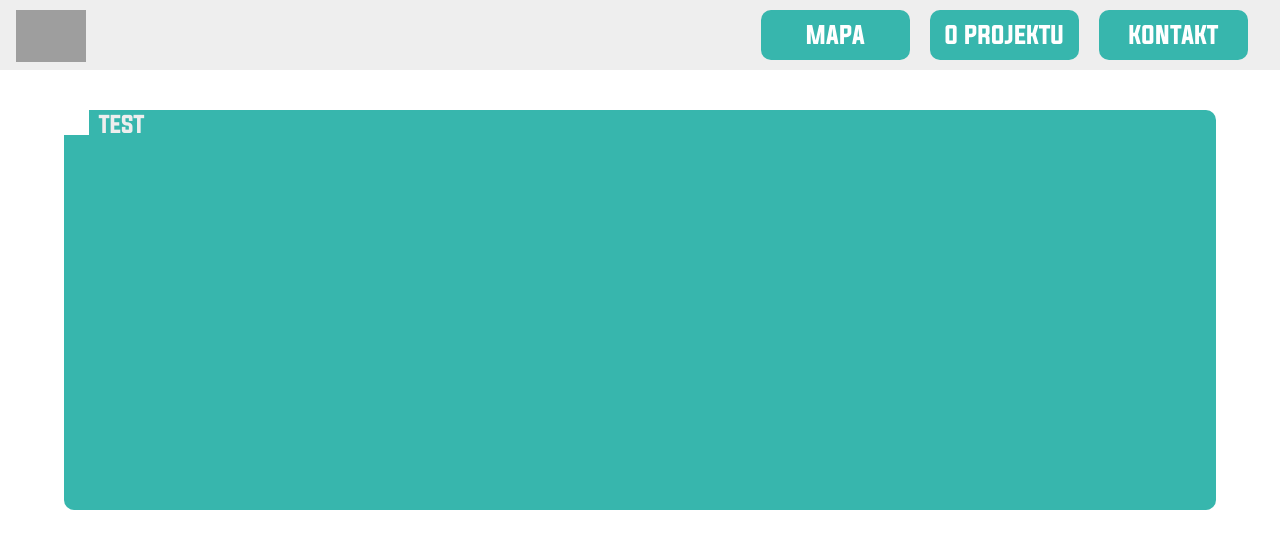
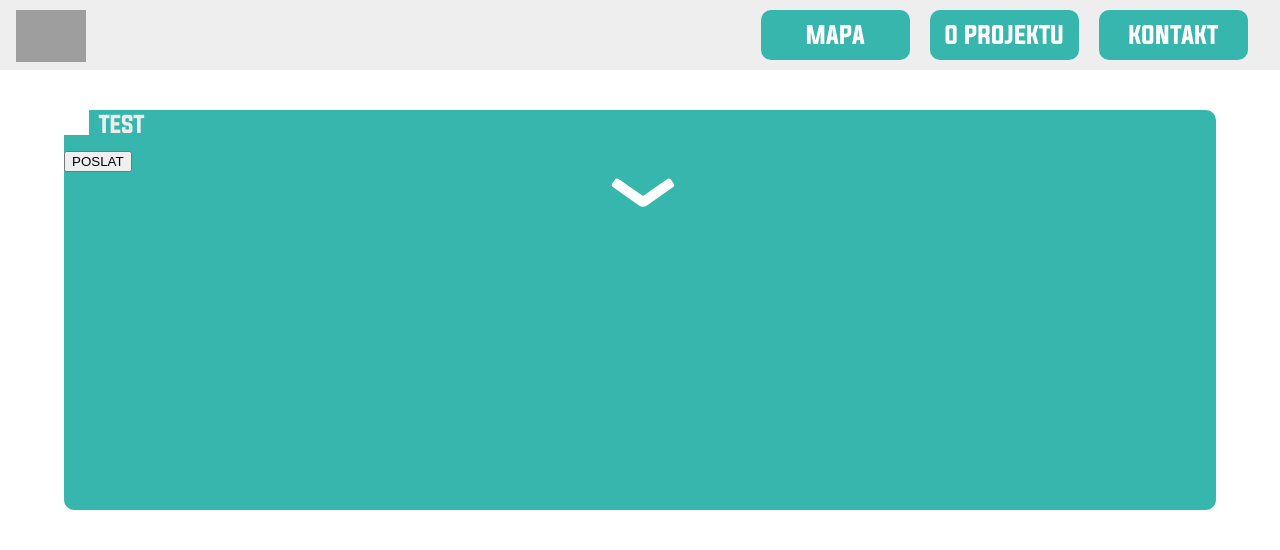
Before and after one commit to krystxf/FindHome, a PHP site: page / in a window 1280 px wide. Shown: the top 550 px of the page. Run offline with PHP 8.4, Linux system fonts and the light colour scheme; some libraries are stand-ins or nearby versions; grey boxes are pictures that could not be loaded.

Commit message:
Updated form

```diff
--- a/index.php
+++ b/index.php
@@ -10,6 +10,8 @@
   <title>Find home</title>
   <link rel="icon" type="image/png" href="images/find-home.ico">
 
+  <link rel="stylesheet" href="styles/anim.css">
+
   <!-- Radši bych to tady nechal pro jistotu-->
   <!-- <script src="https://polyfill.io/v3/polyfill.min.js?features=default"></script>-->
 
@@ -17,7 +19,7 @@
   <script src="https://maps.googleapis.com/maps/api/js?key=AIzaSyBqac8iFjKYK_AIRaoRxXfYaTJE3CSkmUI&callback=initMap&libraries=visualization&v=weekly" defer></script>
 </head>
 
-<body>
+<body onload="Load()">
   <div id="navbar">
     <img src="images/find-home-web" id="logo"></img>
     <ul>
@@ -28,14 +30,24 @@
 
   </div>
 
-  <form id="form" action="index.php" method="GET">
-    <div id="checkboxes">
-    <label class="container">TEST
-      <input type="checkbox">
-      <span class="checkmark"></span>
-    </label>
+  <div id="form">
+    <div id="form-items">
+      <div id="checkboxes">
+        <label class="container">TEST
+          <input type="checkbox">
+          <span class="checkmark"></span>
+        </label>
+      </div>
+      <button id="btn-comp">POSLAT</button>
+
+      <a id="arrow-icon">
+        <span class="left-bar"></span>
+        <span class="right-bar"></span>
+      </a>
     </div>
-  </form>
+  </div>
+
+
 
   <div id="map">
   </div>
@@ -47,7 +59,6 @@
   <?php
   echo "helou, tady bude ta pravá šmakuláááááááda";
   ?>
-
 </body>
 
 </html>
--- a/scripts/form.js
+++ b/scripts/form.js
@@ -1,9 +1,31 @@
-let points = 0;
+function Load() {
+    let points = 0;
 
-const checkBox = document.getElementsByClassName("check");
-const form = document.getElementById("form");
-const btn = document.getElementById("comp");
+    const checkBox = document.getElementsByClassName("check");
 
-function comp() {
+    let btn = document.querySelector("#btn-comp");
+    let arrow = document.querySelector("#arrow-icon");
+    btn.addEventListener("click", myFunction);
+    arrow.addEventListener("click", arrowClick);
+
+    function myFunction() {
+        document.getElementById("form").style.height = "5vh";
+        document.getElementById("form-items").style.visibility = "hidden";
+        arrow.style.visibility = "visible";
+    }
+
+
+
+    function arrowClick() {
+        if(arrow.classList.contains("open")){
+            arrow.classList.remove("open");
+        }
+        else{
+            arrow.classList.add("open");
+        }
+    }
+
+
+
 
 }
--- /dev/null
+++ b/styles/anim.css
@@ -0,0 +1,79 @@
+#arrow-icon {
+  height: 2.8em;
+  width: 2.8em;
+  display: block;
+  padding: 0.5em;
+  margin: 1em auto;
+  position: relative;
+  cursor: pointer;
+  border-radius: 4px;
+}
+
+.left-bar {
+  position: absolute;
+  background-color: transparent;
+  top: 0;
+  left: 0;
+  width: 40px;
+  height: 10px;
+  display: block;
+  -webkit-transform: rotate(35deg);
+          transform: rotate(35deg);
+  float: right;
+  border-radius: 2px;
+}
+
+.left-bar:after {
+  content: "";
+  background-color: white;
+  width: 40px;
+  height: 10px;
+  display: block;
+  float: right;
+  border-radius: 6px 10px 10px 6px;
+  -webkit-transition: all 0.5s cubic-bezier(0.25, 1.7, 0.35, 0.8);
+  transition: all 0.5s cubic-bezier(0.25, 1.7, 0.35, 0.8);
+  z-index: -1;
+}
+
+.right-bar {
+  position: absolute;
+  background-color: transparent;
+  top: 0px;
+  left: 26px;
+  width: 40px;
+  height: 10px;
+  display: block;
+  -webkit-transform: rotate(-35deg);
+          transform: rotate(-35deg);
+  float: right;
+  border-radius: 2px;
+}
+
+.right-bar:after {
+  content: "";
+  background-color: white;
+  width: 40px;
+  height: 10px;
+  display: block;
+  float: right;
+  border-radius: 10px 6px 6px 10px;
+  -webkit-transition: all 0.5s cubic-bezier(0.25, 1.7, 0.35, 0.8);
+  transition: all 0.5s cubic-bezier(0.25, 1.7, 0.35, 0.8);
+  z-index: -1;
+}
+
+.open .left-bar:after {
+  -webkit-transform-origin: center center;
+          transform-origin: center center;
+  -webkit-transform: rotate(-70deg);
+          transform: rotate(-70deg);
+}
+
+.open .right-bar:after {
+  -webkit-transform-origin: center center;
+          transform-origin: center center;
+  -webkit-transform: rotate(70deg);
+          transform: rotate(70deg);
+}
+/*# sourceMappingURL=anim.css.map */
--- /dev/null
+++ b/styles/anim.scss
@@ -0,0 +1,74 @@
+$easing: cubic-bezier(.25,1.7,.35,.8);
+$duration: 0.5s;
+
+#arrow-icon {
+  height: 2.8em;
+  width: 2.8em;
+  display:block;
+  padding: 0.5em;
+  margin: 1em auto;
+  position: relative;
+  cursor: pointer;
+  border-radius: 4px;
+}
+
+
+.left-bar {
+  position: absolute;
+  background-color: transparent;
+  top: 0;
+  left:0;
+  width: 40px;
+  height: 10px;
+  display: block;
+  transform: rotate(35deg);
+  float: right;
+  border-radius: 2px;
+  &:after {
+    content:"";
+    background-color: white;
+    width: 40px;
+    height: 10px;
+    display: block;
+    float: right;
+    border-radius: 6px 10px 10px 6px;
+    transition: all $duration $easing;
+    z-index: -1;
+  }
+}
+
+.right-bar {
+  position: absolute;
+  background-color: transparent;
+  top: 0px;
+  left:26px;
+  width: 40px;
+  height: 10px;
+  display: block;
+  transform: rotate(-35deg);
+  float: right;
+  border-radius: 2px;
+  &:after {
+    content:"";
+    background-color: white;
+    width: 40px;
+    height: 10px;
+    display: block;
+    float: right;
+    border-radius: 10px 6px 6px 10px;
+    transition: all $duration $easing;
+    z-index: -1;
+  }
+}
+
+.open {
+    .left-bar:after {
+    transform-origin: center center;
+    transform: rotate(-70deg);
+  }
+  .right-bar:after {
+    transform-origin: center center;
+    transform: rotate(70deg);
+  }
+
+}
--- a/styles/index.css
+++ b/styles/index.css
@@ -36,12 +36,12 @@
 }
 
 /* On mouse-over, add a grey background color */
-.container:hover input ~ .checkmark {
+.container:hover input~.checkmark {
   background-color: white;
 }
 
 /* When the checkbox is checked, add a blue background */
-.container input:checked ~ .checkmark {
+.container input:checked~.checkmark {
   background-color: #006464;
 }
 
@@ -53,7 +53,7 @@
 }
 
 /* Show the checkmark when checked */
-.container input:checked ~ .checkmark:after {
+.container input:checked~.checkmark:after {
   display: block;
 }
 
```
Also changed, not shown: styles/dist/anim.css (added, +67 -0 lines), scripts/dist/form.dev.js (added), scripts/dist/mapa.dev.js (added), 1 other file.
